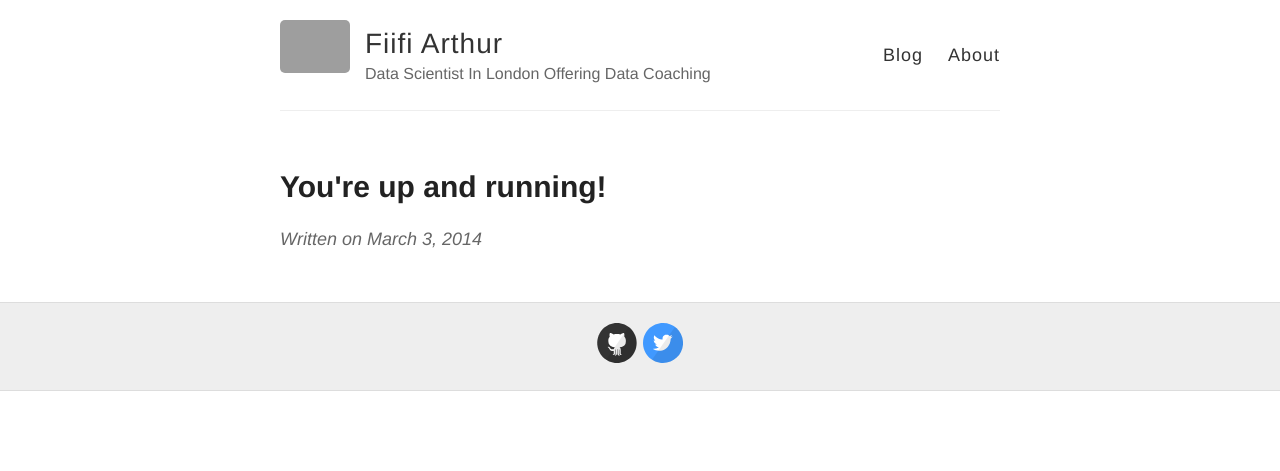
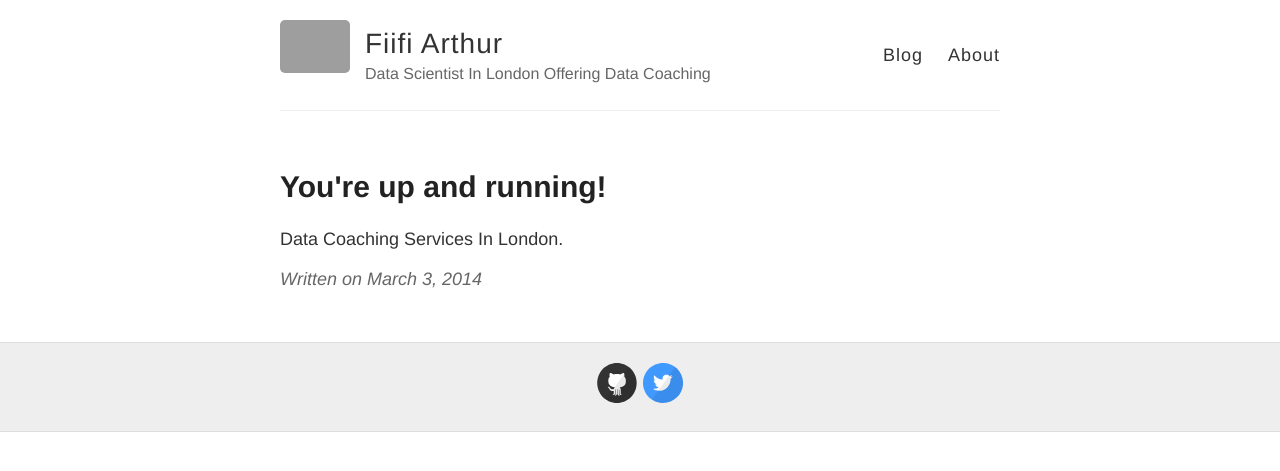
Before and after one commit to Fiifi2015/Fiifi2015.github.io, a Jekyll site: the page built from _posts/2014-3-3-Hello-World.md, in a window 1280 px wide. Shown: the top 471 px of the page. Built offline with Jekyll 4.4.1, drawn with Linux system fonts in a browser that asks for light colours; grey boxes are pictures that could not be loaded.

Commit message:
more changes

```diff
--- a/_posts/2014-3-3-Hello-World.md
+++ b/_posts/2014-3-3-Hello-World.md
@@ -2,3 +2,5 @@
 layout: post
 title: You're up and running!
 ---
+
+Data Coaching Services In London.
```
